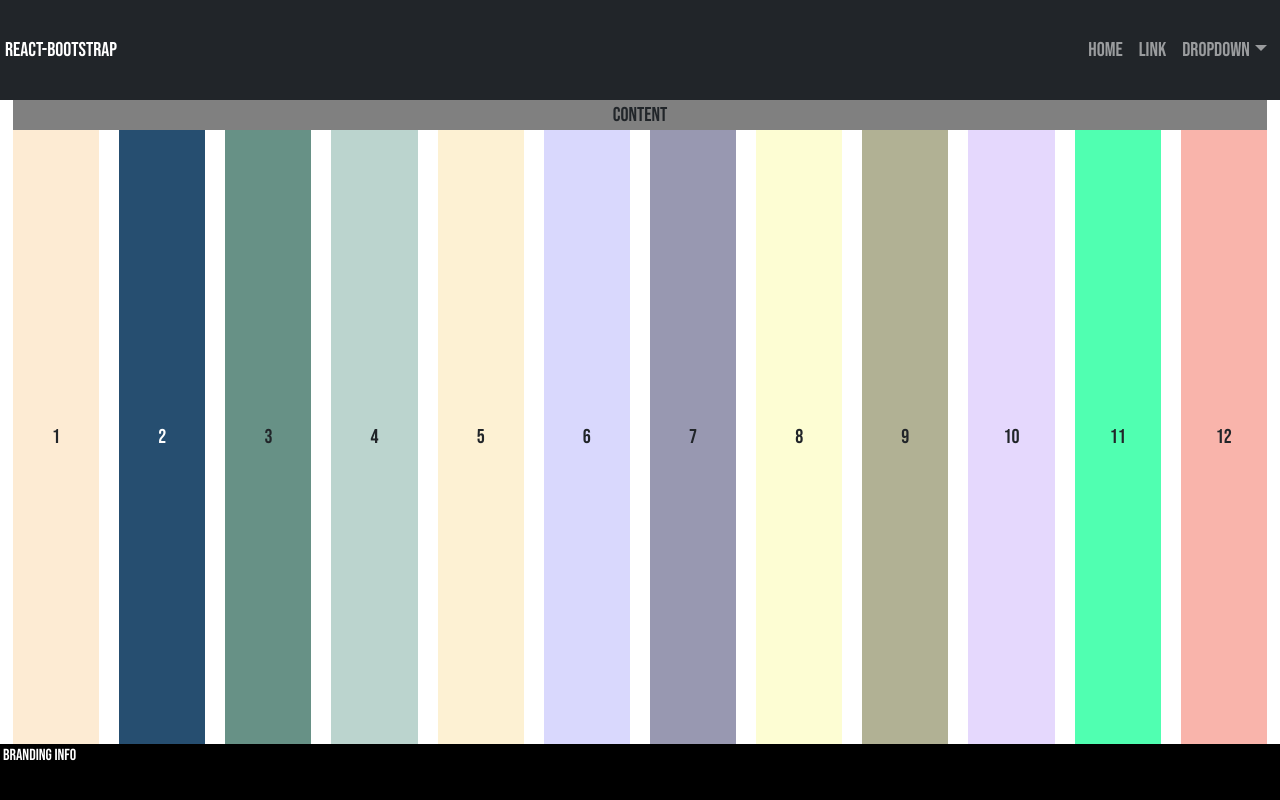
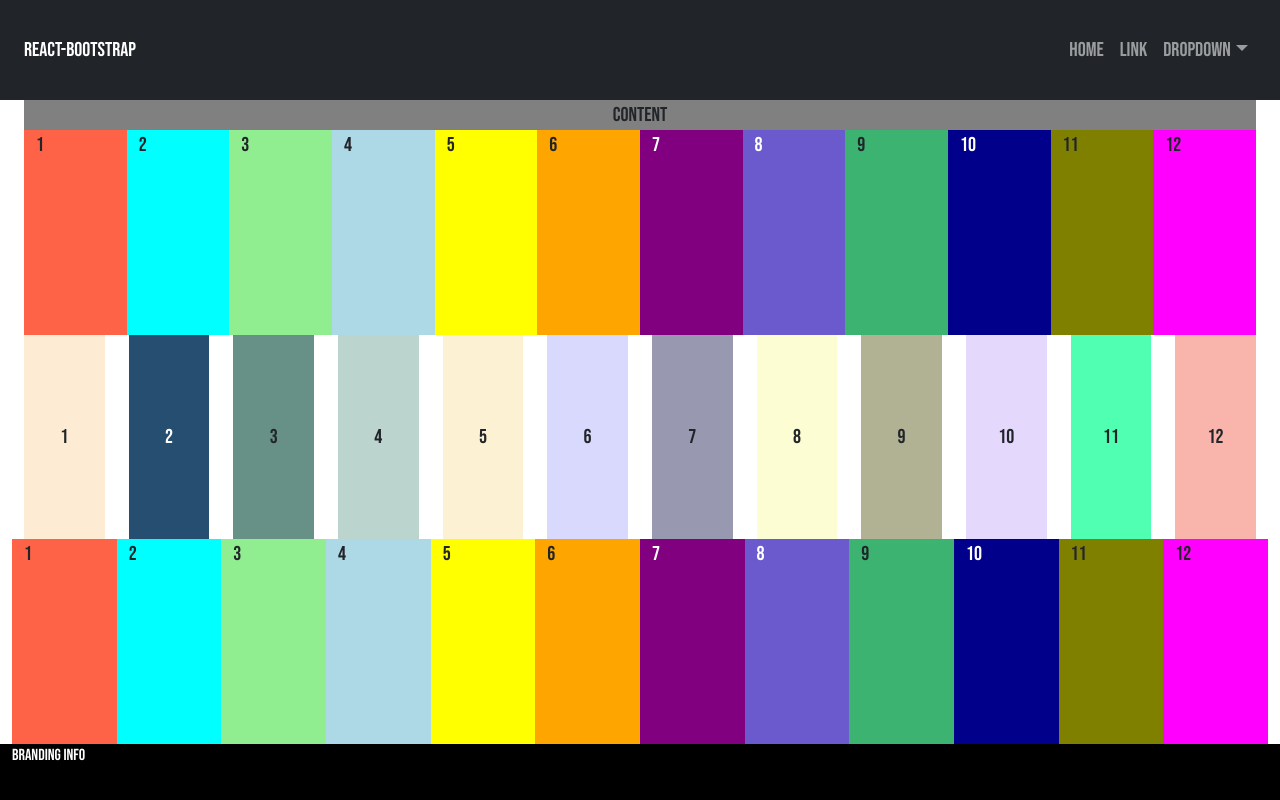
Before and after one commit to rafaelfsl/grid-system-test, a React (Create React App) app: page / in a window 1280 px wide. Built offline with nearby package versions, Linux system fonts and the light colour scheme.

Commit message:
feat: add different configured rows

```diff
--- a/src/components/Header/Header.scss
+++ b/src/components/Header/Header.scss
@@ -1,3 +1,14 @@
+@import '../../styles/index.scss';
+
 .navbar {
     height: 100px;
+
+    .container-fluid {
+        max-width: 1280px;
+        padding: 0 0.75rem;
+
+        @include media-breakpoint-up(sm) {
+            padding: 0 1.5rem;
+        }
+    }
 }
--- a/src/layouts/MainLayout/MainLayout.scss
+++ b/src/layouts/MainLayout/MainLayout.scss
@@ -15,18 +15,25 @@ main {
 
     .main-content {
         max-width: 1280px;
-        --bs-gutter-x: 0.875rem;
+
+        padding: 0 0.75rem;
 
         @include media-breakpoint-up(sm) {
-            --bs-gutter-x: 2.25rem;
+            padding: 0 1.5rem;
         }
 
-        @include media-breakpoint-up(md) {
-            --bs-gutter-x: 2.125rem;
-        }
+        // --bs-gutter-x: 1.5rem;
 
-        @include media-breakpoint-up(lg) {
-            --bs-gutter-x: 1.875rem;
-        }
+        // .row {
+        //     --bs-gutter-x: 1.5rem;
+        // }
+
+        // @include media-breakpoint-up(sm) {
+        //     --bs-gutter-x: 3rem;
+
+        //     .row {
+        //         --bs-gutter-x: 3rem;
+        //     }
+        // }
     }
 }
--- a/src/layouts/MainLayout/MainLayout.tsx
+++ b/src/layouts/MainLayout/MainLayout.tsx
@@ -13,7 +13,7 @@ const MainLayout = ({ children }: MainLayoutProps) => {
     <div className="main-layout">
       <Header />
       <main>
-        <div className="container-fluid main-content d-flex flex-column flex-grow-1">{children}</div>
+        <div className="container main-content d-flex flex-column flex-grow-1">{children}</div>
       </main>
       <Footer />
     </div>
--- a/src/pages/Main/Main.tsx
+++ b/src/pages/Main/Main.tsx
@@ -8,6 +8,46 @@ const Main = () => {
         <div className="col-12">
           <div className="text-center" style={{ backgroundColor: "gray" }}>
             Content
+          </div>
+        </div>
+      </div>
+      <div className="container-fluid d-flex flex-grow-1">
+        <div className="row flex-grow-1">
+          <div className="col-1" style={{ backgroundColor: "Tomato" }}>
+            1
+          </div>
+          <div className="col-1" style={{ backgroundColor: "aqua" }}>
+            2
+          </div>
+          <div className="col-1" style={{ backgroundColor: "lightgreen" }}>
+            3
+          </div>
+          <div className="col-1" style={{ backgroundColor: "lightblue" }}>
+            4
+          </div>
+          <div className="col-1" style={{ backgroundColor: "yellow" }}>
+            5
+          </div>
+          <div className="col-1" style={{ backgroundColor: "orange" }}>
+            6
+          </div>
+          <div className="col-1" style={{ backgroundColor: "purple", color: "white" }}>
+            7
+          </div>
+          <div className="col-1" style={{ backgroundColor: "SlateBlue", color: "white" }}>
+            8
+          </div>
+          <div className="col-1" style={{ backgroundColor: "MediumSeaGreen" }}>
+            9
+          </div>
+          <div className="col-1" style={{ backgroundColor: "DarkBlue", color: "white" }}>
+            10
+          </div>
+          <div className="col-1" style={{ backgroundColor: "Olive" }}>
+            11
+          </div>
+          <div className="col-1" style={{ backgroundColor: "Magenta" }}>
+            12
           </div>
         </div>
       </div>
@@ -25,6 +65,44 @@ const Main = () => {
         <VerticalBar num={11} />
         <VerticalBar num={12} />
       </div>
+      <div className="row flex-grow-1">
+        <div className="col-1" style={{ backgroundColor: "Tomato" }}>
+          1
+        </div>
+        <div className="col-1" style={{ backgroundColor: "aqua" }}>
+          2
+        </div>
+        <div className="col-1" style={{ backgroundColor: "lightgreen" }}>
+          3
+        </div>
+        <div className="col-1" style={{ backgroundColor: "lightblue" }}>
+          4
+        </div>
+        <div className="col-1" style={{ backgroundColor: "yellow" }}>
+          5
+        </div>
+        <div className="col-1" style={{ backgroundColor: "orange" }}>
+          6
+        </div>
+        <div className="col-1" style={{ backgroundColor: "purple", color: "white" }}>
+          7
+        </div>
+        <div className="col-1" style={{ backgroundColor: "SlateBlue", color: "white" }}>
+          8
+        </div>
+        <div className="col-1" style={{ backgroundColor: "MediumSeaGreen" }}>
+          9
+        </div>
+        <div className="col-1" style={{ backgroundColor: "DarkBlue", color: "white" }}>
+          10
+        </div>
+        <div className="col-1" style={{ backgroundColor: "Olive" }}>
+          11
+        </div>
+        <div className="col-1" style={{ backgroundColor: "Magenta" }}>
+          12
+        </div>
+      </div>
     </MainLayout>
   );
 };
--- a/src/styles/custom/_grid.scss
+++ b/src/styles/custom/_grid.scss
@@ -1,15 +1,23 @@
-.row > * {
-    --bs-gutter-x: 0.625rem;
+// .row > * {
+//     --bs-gutter-x: 0.625rem;
 
-    @include media-breakpoint-up(md) {
-        --bs-gutter-x: 1.25rem;
-    }
-}
+//     @include media-breakpoint-up(md) {
+//         --bs-gutter-x: 1.25rem;
+//     }
+// }
 
-.container, .container-fluid, .container-sm, .container-md, .container-lg, .container-xl, .container-xxl {
-    --bs-gutter-x: 0.625rem;
-}
+// .row {
+//     --bs-gutter-x: 0.625rem;
 
-.container-md, .container-lg, .container-xl, .container-xxl {
-    --bs-gutter-x: 1.25rem;
-}
+//     @include media-breakpoint-up(md) {
+//         --bs-gutter-x: 1.25rem;
+//     }
+// }
+
+// .container, .container-fluid, .container-sm, .container-md, .container-lg, .container-xl, .container-xxl {
+//     --bs-gutter-x: 0.625rem;
+// }
+
+// .container-md, .container-lg, .container-xl, .container-xxl {
+//     --bs-gutter-x: 1.25rem;
+// }
```
